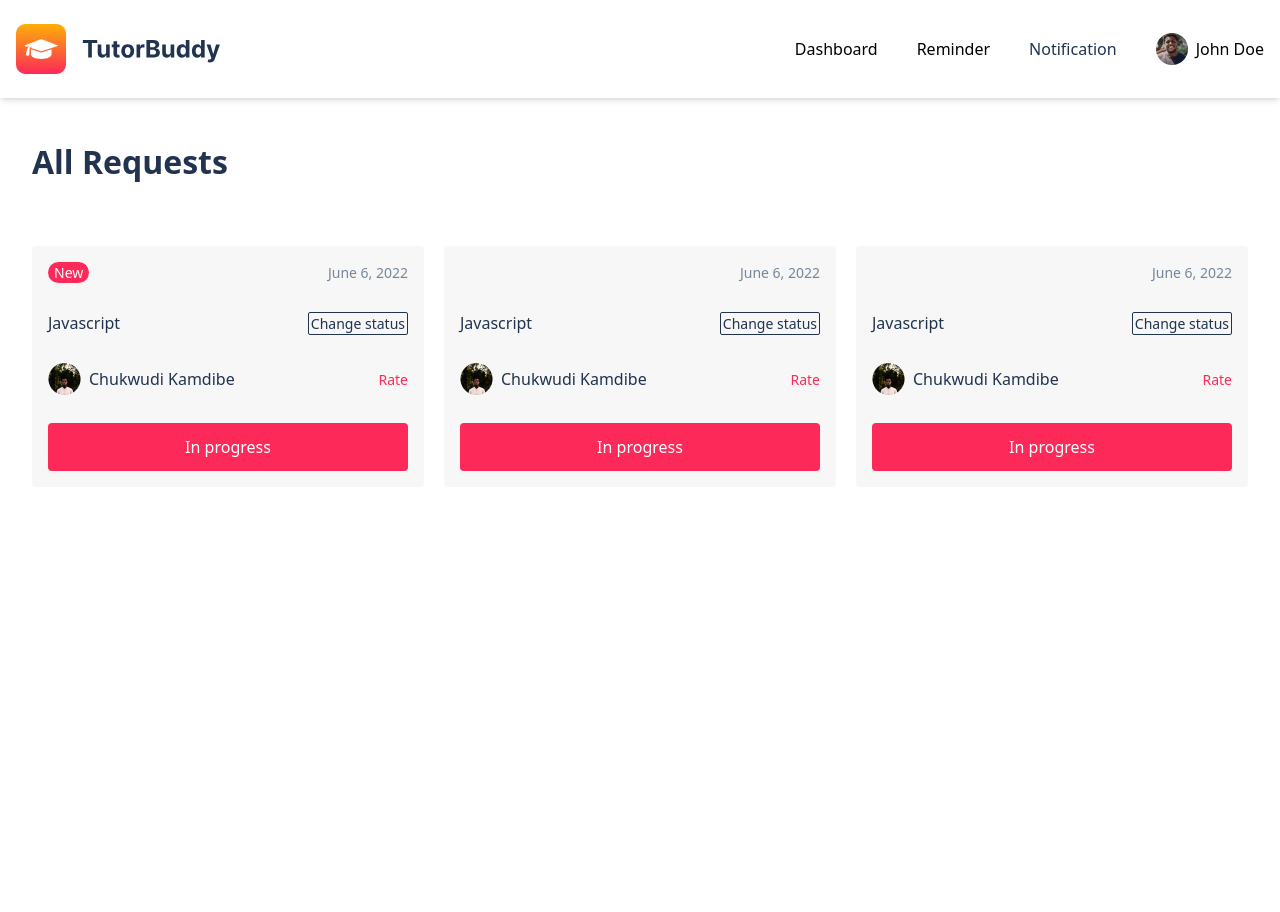
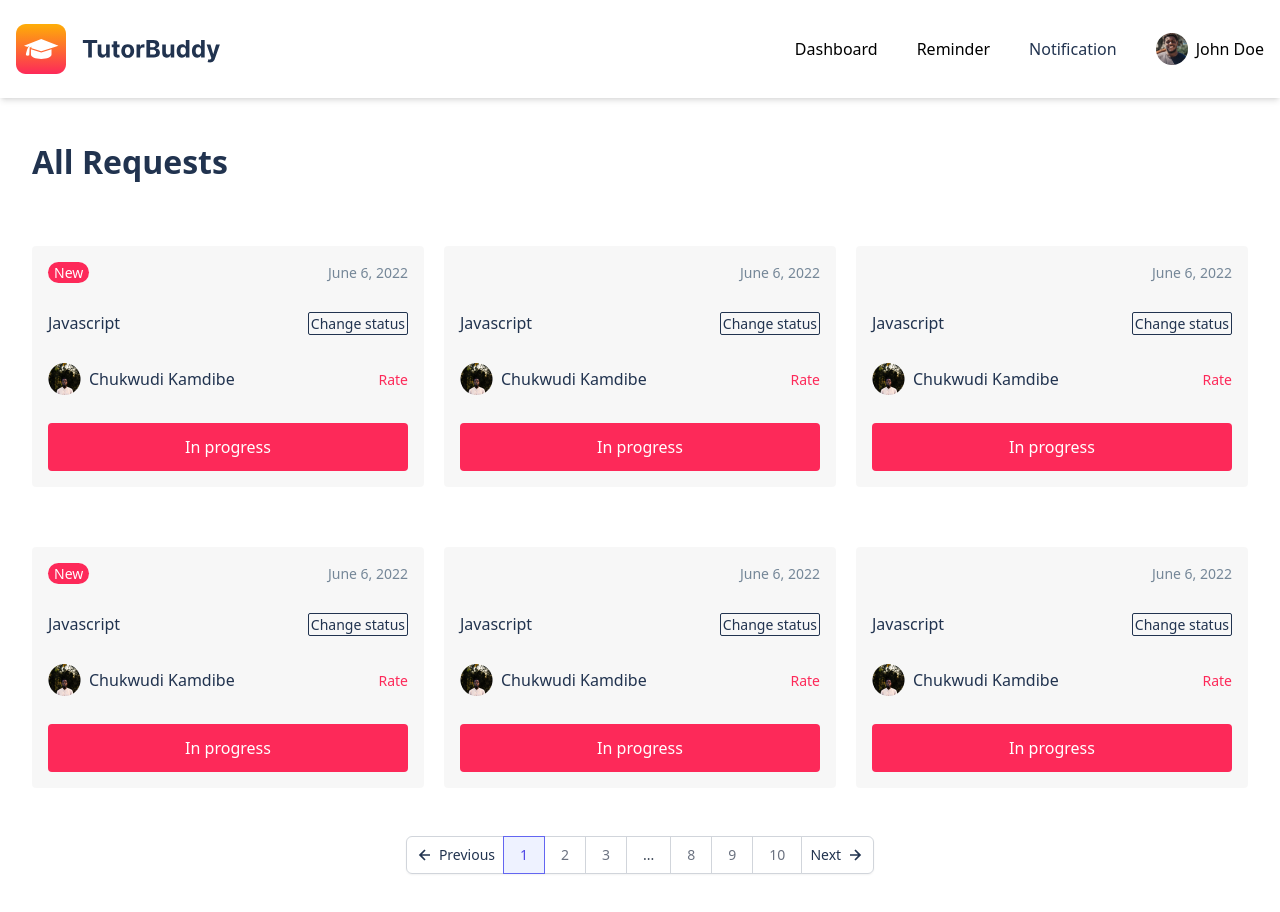
Before and after one commit to decagonhq/tutorbuddy-web, a React (Create React App) app: page /requests in a window 1280 px wide. Shown: the top 912 px of the page. Before the commit the page ends 800 px from the top, so only its background shows below. Built offline with nearby package versions, Linux system fonts and the light colour scheme.

Commit message:
Cleaned up

```diff
--- a/src/components/global/Header.js
+++ b/src/components/global/Header.js
@@ -1,5 +1,4 @@
 import { Link, useLocation } from "react-router-dom";
-import { useAuth } from "../../context/auth/AuthState";
 import TopModal from "../../layout/TopModal";
 import NotificationContent from "../NotificationContent";
 
@@ -28,11 +27,6 @@ const Header = () => {
               <NotificationContent />
             </TopModal>
           </div>
-          {/* {userType === "student" && (
-            <Link to="/reminder" className="mr-[39px] hidden md:block">
-              Reminder
-            </Link>
-          )} */}
           <Link to="/profile" className="flex items-center">
             <img src="/images/avatar.png" alt="avatar" />
             <span className={`${location.pathname === "/profile" ? "text-pry font-bold" : "text-black"} ml-2`}>John Doe</span>
--- a/src/pages/Requests.js
+++ b/src/pages/Requests.js
@@ -1,5 +1,6 @@
-import { Link } from "react-router-dom"
-import DashboardLayout from "../layout/DashboardLayout"
+import { BiLeftArrowAlt, BiRightArrowAlt } from "react-icons/bi";
+import { Link } from "react-router-dom";
+import DashboardLayout from "../layout/DashboardLayout";
 
 const Requests = () => {
   return (
@@ -9,21 +10,29 @@ const Requests = () => {
         <div className="grid grid-cols-1 md:grid-cols-2 lg:grid-cols-3 gap-5 mt-4 md:mt-[60px]">
           <div className="p-4 bg-black/[0.03] rounded">
             <div className="flex items-center justify-between mb-7">
-                            <div className="text-[14px] bg-pry rounded-3xl text-white px-1.5">New</div>
+              <div className="text-[14px] bg-pry rounded-3xl text-white px-1.5">
+                New
+              </div>
               <div className="text-[#758798] text-[14px]">June 6, 2022</div>
             </div>
             <div className="flex items-center justify-between mb-7">
               <div>Javascript</div>
-                            <button className="border border-[#21334F] rounded-sm text-[14px] px-0.5">Change status</button>
+              <button className="border border-[#21334F] rounded-sm text-[14px] px-0.5">
+                Change status
+              </button>
             </div>
             <div className="flex items-center justify-between mb-7">
               <div className="flex items-center">
                 <img src="./images/user.png" alt="avatar" />
                 <span className="ml-2">Chukwudi Kamdibe</span>
               </div>
-                            <Link to="/rate/2" className="text-pry text-[14px]">Rate</Link>
+              <Link to="/rate/2" className="text-pry text-[14px]">
+                Rate
+              </Link>
             </div>
-                        <button className="w-full py-3 bg-pry text-white rounded">In progress</button>
+            <button className="w-full py-3 bg-pry text-white rounded">
+              In progress
+            </button>
           </div>
           <div className="p-4 bg-black/[0.03] rounded">
             <div className="flex items-center justify-end mb-7">
@@ -31,16 +40,22 @@ const Requests = () => {
             </div>
             <div className="flex items-center justify-between mb-7">
               <div>Javascript</div>
-                            <button className="border border-[#21334F] rounded-sm text-[14px] px-0.5">Change status</button>
+              <button className="border border-[#21334F] rounded-sm text-[14px] px-0.5">
+                Change status
+              </button>
             </div>
             <div className="flex items-center justify-between mb-7">
               <div className="flex items-center">
                 <img src="./images/user.png" alt="avatar" />
                 <span className="ml-2">Chukwudi Kamdibe</span>
               </div>
-                            <Link to="/rate/2" className="text-pry text-[14px]">Rate</Link>
+              <Link to="/rate/2" className="text-pry text-[14px]">
+                Rate
+              </Link>
             </div>
-                        <button className="w-full py-3 bg-pry text-white rounded">In progress</button>
+            <button className="w-full py-3 bg-pry text-white rounded">
+              In progress
+            </button>
           </div>
           <div className="p-4 bg-black/[0.03] rounded">
             <div className="flex items-center justify-end mb-7">
@@ -48,21 +63,165 @@ const Requests = () => {
             </div>
             <div className="flex items-center justify-between mb-7">
               <div>Javascript</div>
-                            <button className="border border-[#21334F] rounded-sm text-[14px] px-0.5">Change status</button>
+              <button className="border border-[#21334F] rounded-sm text-[14px] px-0.5">
+                Change status
+              </button>
             </div>
             <div className="flex items-center justify-between mb-7">
               <div className="flex items-center">
                 <img src="./images/user.png" alt="avatar" />
                 <span className="ml-2">Chukwudi Kamdibe</span>
               </div>
-                            <Link to="/rate/2" className="text-pry text-[14px]">Rate</Link>
+              <Link to="/rate/2" className="text-pry text-[14px]">
+                Rate
+              </Link>
             </div>
-                        <button className="w-full py-3 bg-pry text-white rounded">In progress</button>
+            <button className="w-full py-3 bg-pry text-white rounded">
+              In progress
+            </button>
+          </div>
+        </div>
+        <div className="grid grid-cols-1 md:grid-cols-2 lg:grid-cols-3 gap-5 mt-4 md:mt-[60px]">
+          <div className="p-4 bg-black/[0.03] rounded">
+            <div className="flex items-center justify-between mb-7">
+              <div className="text-[14px] bg-pry rounded-3xl text-white px-1.5">
+                New
+              </div>
+              <div className="text-[#758798] text-[14px]">June 6, 2022</div>
+            </div>
+            <div className="flex items-center justify-between mb-7">
+              <div>Javascript</div>
+              <button className="border border-[#21334F] rounded-sm text-[14px] px-0.5">
+                Change status
+              </button>
+            </div>
+            <div className="flex items-center justify-between mb-7">
+              <div className="flex items-center">
+                <img src="./images/user.png" alt="avatar" />
+                <span className="ml-2">Chukwudi Kamdibe</span>
+              </div>
+              <Link to="/rate/2" className="text-pry text-[14px]">
+                Rate
+              </Link>
+            </div>
+            <button className="w-full py-3 bg-pry text-white rounded">
+              In progress
+            </button>
+          </div>
+          <div className="p-4 bg-black/[0.03] rounded">
+            <div className="flex items-center justify-end mb-7">
+              <div className="text-[#758798] text-[14px]">June 6, 2022</div>
+            </div>
+            <div className="flex items-center justify-between mb-7">
+              <div>Javascript</div>
+              <button className="border border-[#21334F] rounded-sm text-[14px] px-0.5">
+                Change status
+              </button>
+            </div>
+            <div className="flex items-center justify-between mb-7">
+              <div className="flex items-center">
+                <img src="./images/user.png" alt="avatar" />
+                <span className="ml-2">Chukwudi Kamdibe</span>
+              </div>
+              <Link to="/rate/2" className="text-pry text-[14px]">
+                Rate
+              </Link>
+            </div>
+            <button className="w-full py-3 bg-pry text-white rounded">
+              In progress
+            </button>
+          </div>
+          <div className="p-4 bg-black/[0.03] rounded">
+            <div className="flex items-center justify-end mb-7">
+              <div className="text-[#758798] text-[14px]">June 6, 2022</div>
+            </div>
+            <div className="flex items-center justify-between mb-7">
+              <div>Javascript</div>
+              <button className="border border-[#21334F] rounded-sm text-[14px] px-0.5">
+                Change status
+              </button>
+            </div>
+            <div className="flex items-center justify-between mb-7">
+              <div className="flex items-center">
+                <img src="./images/user.png" alt="avatar" />
+                <span className="ml-2">Chukwudi Kamdibe</span>
+              </div>
+              <Link to="/rate/2" className="text-pry text-[14px]">
+                Rate
+              </Link>
+            </div>
+            <button className="w-full py-3 bg-pry text-white rounded">
+              In progress
+            </button>
+          </div>
+        </div>
+
+        <div className="flex justify-center my-12">
+          <div>
+            <nav
+              className="relative z-0 inline-flex rounded-md shadow-sm -space-x-px"
+              aria-label="Pagination"
+            >
+              <a
+                href="/student-dashboard"
+                className="relative inline-flex items-center px-2 py-2 rounded-l-md border border-gray-300 bg-white text-sm font-medium hover:bg-gray-50"
+              >
+                <BiLeftArrowAlt className="h-5 w-5" aria-hidden="true" />
+                <span className="ml-1">Previous</span>
+              </a>
+              <a
+                href="/student-dashboard"
+                aria-current="page"
+                className="z-10 bg-indigo-50 border-indigo-500 text-indigo-600 relative inline-flex items-center px-4 py-2 border text-sm font-medium"
+              >
+                1
+              </a>
+              <a
+                href="/student-dashboard"
+                className="bg-white border-gray-300 text-gray-500 hover:bg-gray-50 relative inline-flex items-center px-4 py-2 border text-sm font-medium"
+              >
+                2
+              </a>
+              <a
+                href="/student-dashboard"
+                className="bg-white border-gray-300 text-gray-500 hover:bg-gray-50 hidden md:inline-flex relative items-center px-4 py-2 border text-sm font-medium"
+              >
+                3
+              </a>
+              <span className="relative inline-flex items-center px-4 py-2 border border-gray-300 bg-white text-sm font-medium text-gray-700">
+                ...
+              </span>
+              <a
+                href="/student-dashboard"
+                className="bg-white border-gray-300 text-gray-500 hover:bg-gray-50 hidden md:inline-flex relative items-center px-4 py-2 border text-sm font-medium"
+              >
+                8
+              </a>
+              <a
+                href="/student-dashboard"
+                className="bg-white border-gray-300 text-gray-500 hover:bg-gray-50 relative inline-flex items-center px-4 py-2 border text-sm font-medium"
+              >
+                9
+              </a>
+              <a
+                href="/student-dashboard"
+                className="bg-white border-gray-300 text-gray-500 hover:bg-gray-50 relative inline-flex items-center px-4 py-2 border text-sm font-medium"
+              >
+                10
+              </a>
+              <a
+                href="/student-dashboard"
+                className="relative inline-flex items-center px-2 py-2 rounded-r-md border border-gray-300 bg-white text-sm font-medium hover:bg-gray-50"
+              >
+                <span className="mr-1">Next</span>
+                <BiRightArrowAlt className="h-5 w-5" aria-hidden="true" />
+              </a>
+            </nav>
           </div>
         </div>
       </div>
     </DashboardLayout>
-    )
-}
+  );
+};
 
-export default Requests
+export default Requests;
```
Also changed, not shown: src/pages/Learn.js (+4 -4 lines). Lines whose indentation alone changed are shown as unchanged.
